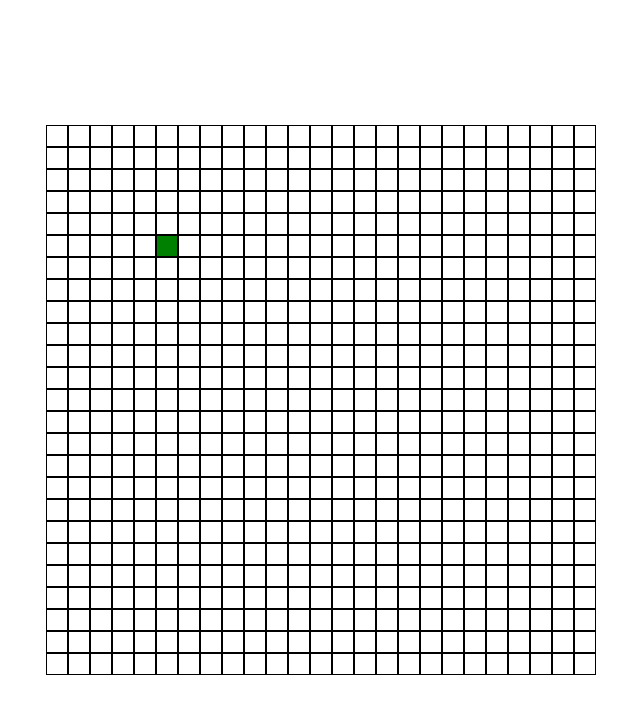
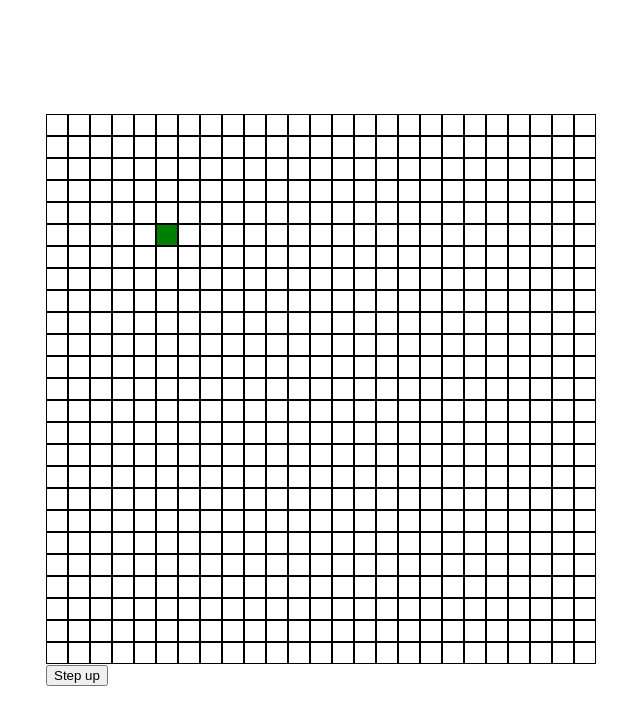
Before and after one commit to Julio-Leon/algorithm-visuazlizer-react-v2, a React (Create React App) app: page / in a window 1280 px wide. Shown: the top 724 px of the page, without its empty margins (319-959 px from the left). Built offline with nearby package versions, Linux system fonts and the light colour scheme.

Commit message:
added search functionality

```diff
--- a/src/App.js
+++ b/src/App.js
@@ -35,7 +35,12 @@ function App() {
 
   return (
     <div className="App flex-container">
-      <Graph graph={graph} />
+      <Graph
+        unvisitedNodes={unvisitedNodes}
+        setUnvisitedNodes={setUnvisitedNodes}
+        graph={graph}
+        setGraph={setGraph}
+      />
     </div>
   );
 }
--- a/src/components/Graph/Graph.js
+++ b/src/components/Graph/Graph.js
@@ -1,22 +1,106 @@
 import './Graph.css'
 import Node from '../Node/Node'
+import { useState } from 'react/cjs/react.development'
+import { useEffect } from 'react'
 
 const Graph = (props) => {
 
+    const [currentNode, setCurrentNode] = useState([5, 5])
+
+    const graph = props.graph
+
+    const incrementTentativeDistance = async (checkedNode, current) => {
+        await props.setGraph(props.graph.map((row, i) => {
+            return row.map((node, j) => {
+                return checkedNode[0] === i && checkedNode[1] === j ? {
+                    tentativeDistance: graph[current[0]][current[1]].tentativeDistance + 1,
+                    state: node.state,
+                    visited: node.visited
+                } : node
+            })
+        }))
+    }
+
+    const changeToVisited = async (checkedNode) => {
+        await props.setGraph(props.graph.map((row, i) => {
+            return row.map((node, j) => {
+                if (checkedNode[0] === i && checkedNode[1] === j) {
+                    console.log(i, j)
+                }
+                return checkedNode[0] === i && checkedNode[1] === j ? {
+                    tentativeDistance: node.tentativeDistance,
+                    state: 4,
+                    visited: true
+                } : node
+            })
+        }))
+    }
+
+    const onClick = () => {
+
+        const up = graph[currentNode[0] - 1][currentNode[1]]
+        const down = graph[currentNode[0] + 1][currentNode[1]]
+        const left = graph[currentNode[0]][currentNode[1] - 1]
+        const right = graph[currentNode[0]][currentNode[1] + 1]
+
+        // Checking Up
+        if (!up.visited) {
+            incrementTentativeDistance([currentNode[0] - 1, currentNode[1]], currentNode)
+            changeToVisited([currentNode[0] - 1, currentNode[1]])
+            // setCurrentNode([currentNode[0] - 1, currentNode[1]])
+            // if (!down.visited) {
+            //     incrementTentativeDistance([currentNode[0] + 1, currentNode[1]] , currentNode)
+            //     changeToVisited([currentNode[0] + 1, currentNode[1]])
+                console.log('HERE')
+            // }
+        }
+
+        // Checking Down
+        else if (!down.visited) {
+            incrementTentativeDistance([currentNode[0] + 1, currentNode[1]] , currentNode)
+            changeToVisited([currentNode[0] + 1, currentNode[1]])
+        }
+
+        // Checking Left
+        else if (!left.visited) {
+            incrementTentativeDistance([currentNode[0], currentNode[1] - 1], currentNode)
+            changeToVisited([currentNode[0], currentNode[1] - 1])
+        }
+
+        // Checking Right
+        else if (!right.visited) {
+            incrementTentativeDistance([currentNode[0], currentNode[1] + 1], currentNode)
+            changeToVisited([currentNode[0], currentNode[1] + 1])
+        }
+
+        else {
+            setCurrentNode()
+        }
+
+    }
+
     return (
         <div className="graph-container">
+            <div className="graph">
                 {
                     props.graph && props.graph.map((row, i) => {
                         return <div key={i} className="row flex-container">
                             {
                                 row.map((node, j) => {
-                                return <Node key={j} node={node} index={[i, j]} />
+                                    return <Node rowIdx={i} nodeIdx={j} graph={props.graph} setGraph={props.setGraph} key={j} node={node} index={[i, j]} />
                                 })
                             }
                         </div>
                     })
                 }
             </div>
+            <button
+                className="start-button"
+                onClick={onClick}
+            >
+                Step up
+            </button>
+        </div>
     )
 }
 
--- a/src/components/Node/Node.js
+++ b/src/components/Node/Node.js
@@ -11,10 +11,26 @@ const Node = (props) => {
         5: 'blue'
     }
 
+    const onClick = () => {
+        props.setGraph(props.graph.map((row, i) => {
+            return row.map((node, j) => {
+                return i === props.rowIdx && j === props.nodeIdx ? {
+                    tentativeDistance: node.tentativeDistance,
+                    state: 2,
+                    visited: node.visited
+                } : node
+            })
+        }))
+    }
+
     return (
-        <div className="node flex-container" style={{
-            backgroundColor: nodeStateMap[props.node.state]
-        }}>
+        <div
+            className="node flex-container"
+            style={{
+                backgroundColor: nodeStateMap[props.node.state]
+            }}
+            onClick={onClick}
+        >
 
         </div>
     )
```
Lines whose indentation alone changed are shown as unchanged.
